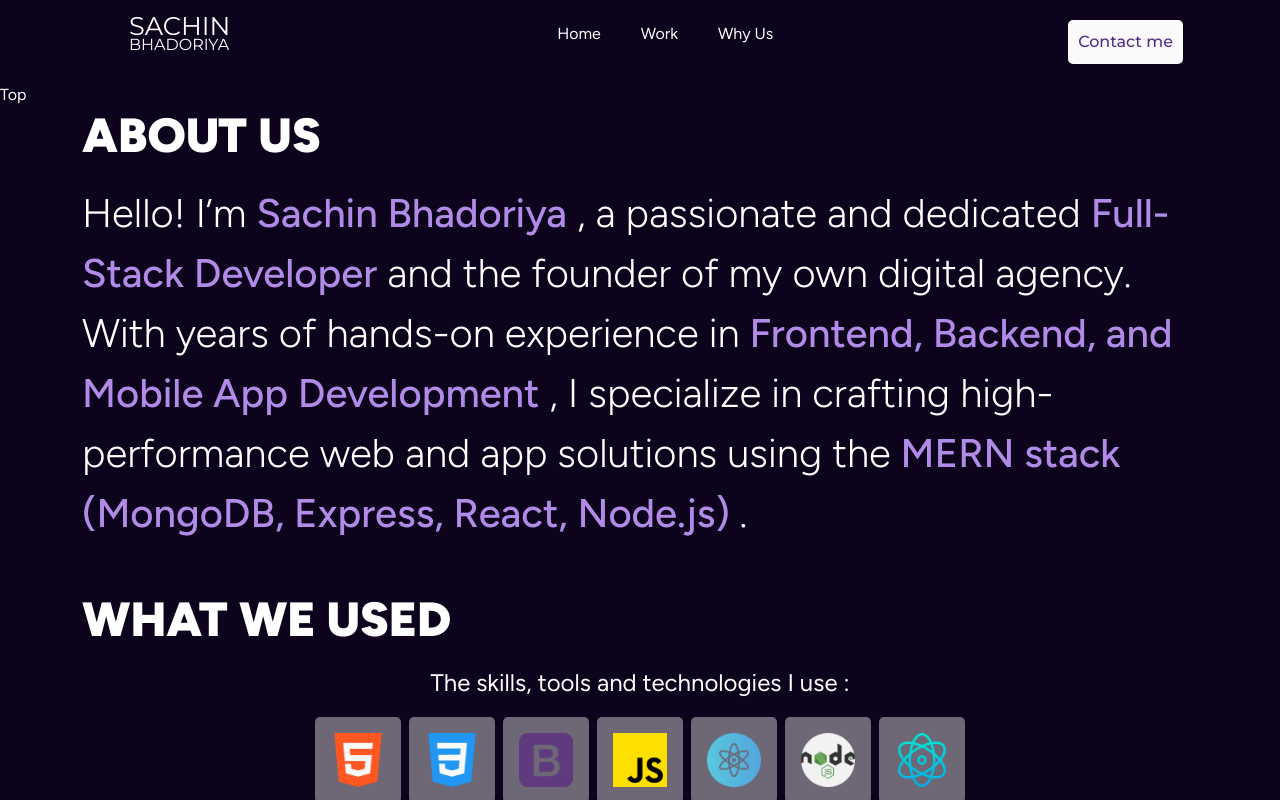
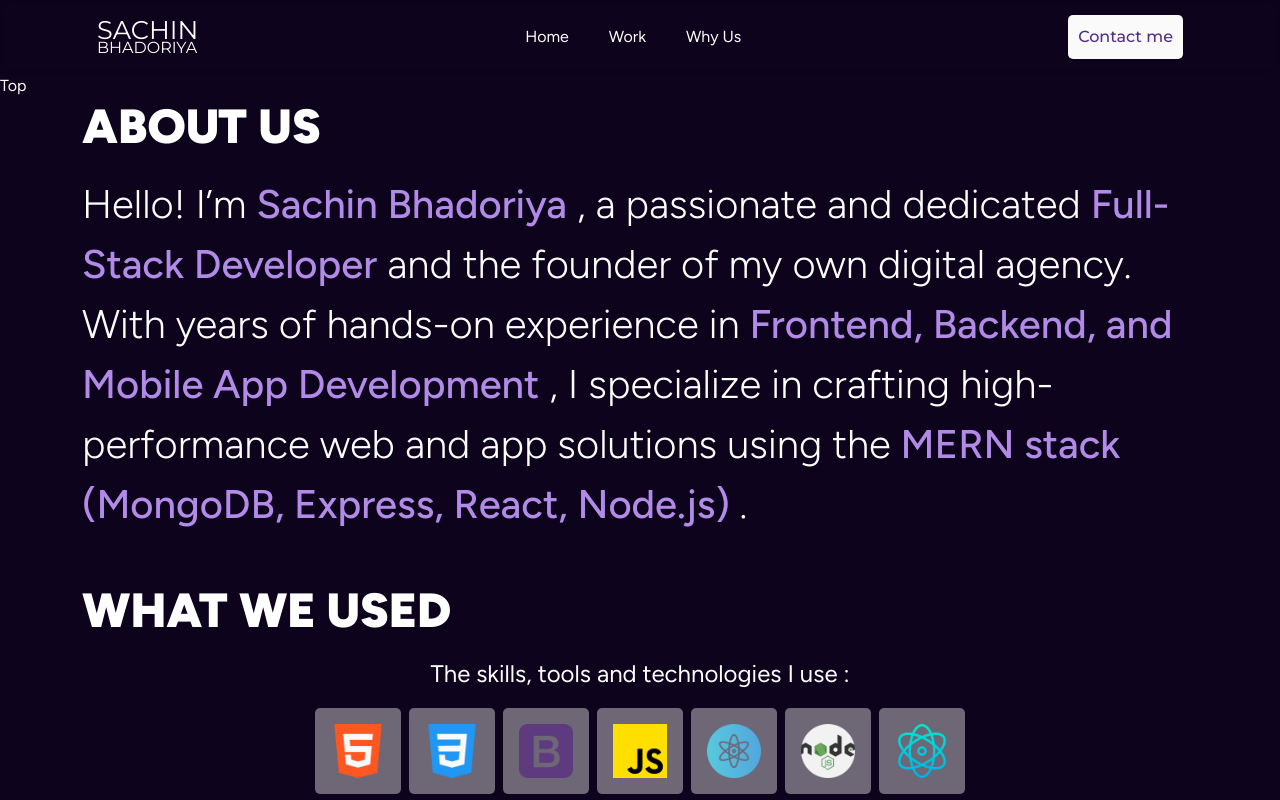
Before and after one commit to sachin-bhadoriya/my-portfolio, a React (Vite) app: page / in a window 1280 px wide. Shown: the top 800 px of the page. Built offline with nearby package versions, Linux system fonts and the light colour scheme.

Commit message:
nav fix in center or working

```diff
--- a/src/Components/CSSFile/NavbarCSS/Navbar.css
+++ b/src/Components/CSSFile/NavbarCSS/Navbar.css
@@ -17,6 +17,8 @@
     list-style: none;
     line-height: 0.89;
     background-color: transparent;
+    margin-bottom: 0 !important;
+    padding-left: 0 !important;
 }
 .main-name ul li{
     background-color: transparent;
@@ -30,6 +32,8 @@
     display: flex;
     list-style: none;
     gap: 40px;
+    margin-bottom: 0 !important;
+    padding-left: 0 !important;
 }
 .main-links ul li{
     background-color: transparent;
```
